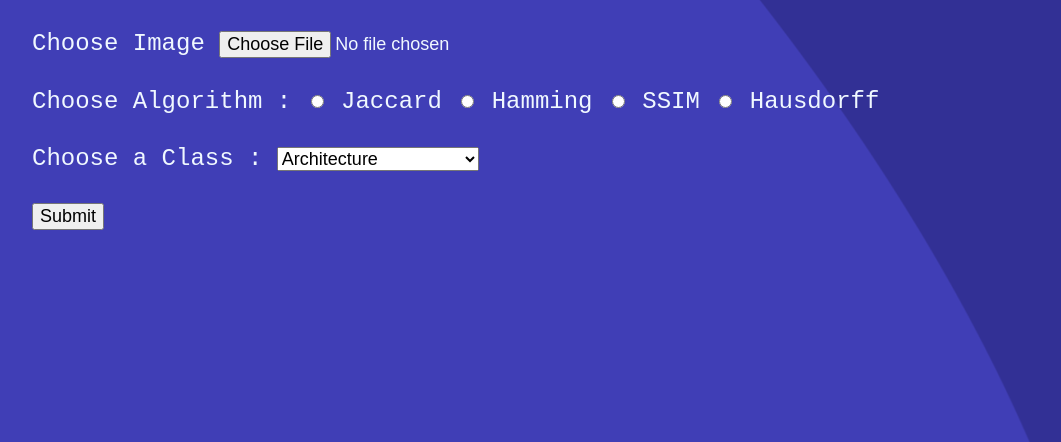
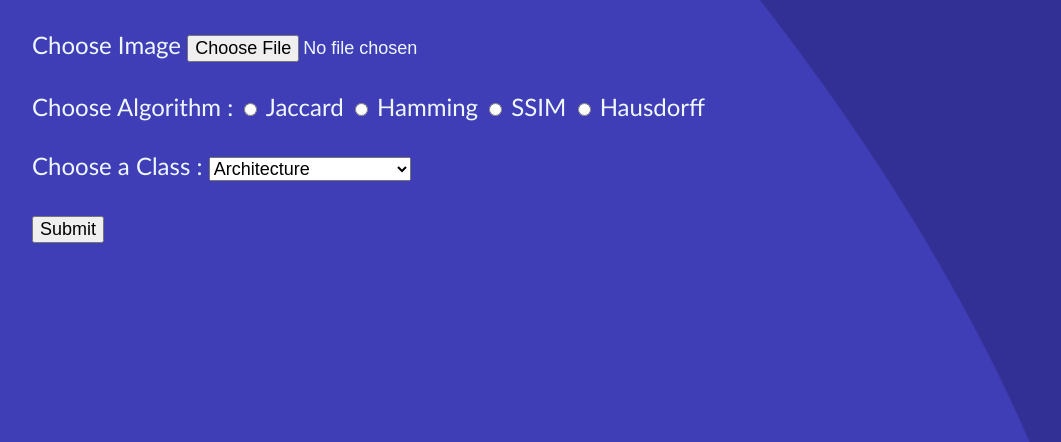
Before and after one commit to avdhantyagi/Extraction-and-retrieval-of-analogous-images-from-hand-drawn-sketches, a Flask app: page / in a window 1280 px wide. Shown: the top 442 px of the page, without its empty margins (36-1097 px from the left). Run offline with Flask 3, Linux system fonts and the light colour scheme.

Commit message:
Home css updated

```diff
--- a/static/home.css
+++ b/static/home.css
@@ -1,6 +1,5 @@
 body {
-    font-family: 'League Spartan','Courier New', Courier, monospace;
-    font-weight: light;
+    font-family: 'Gill Sans', 'Gill Sans MT', Calibri, 'Trebuchet MS', sans-serif;
     color: aliceblue;
     background-image: url("../static/img/Background.png");
     width: fit-content;
```
